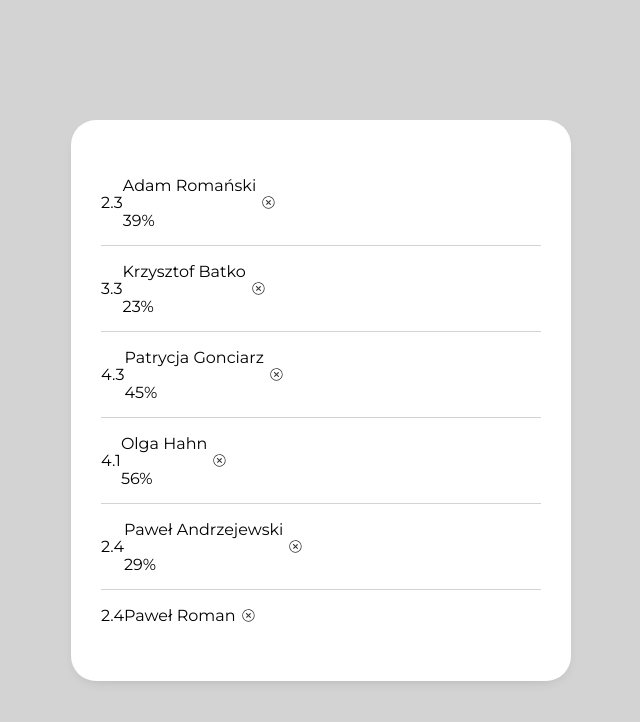
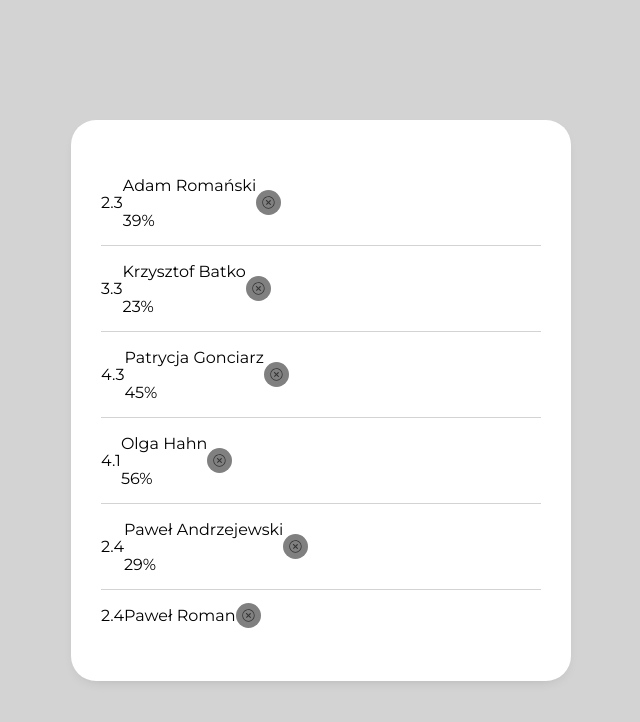
Before and after one commit to m-went/romans-exercise, a React (Create React App) app: page / in a window 1280 px wide. Shown: the top 722 px of the page, without its empty margins (319-959 px from the left). Built offline with nearby package versions, Linux system fonts and the light colour scheme.

Commit message:
add UserListButton component

```diff
--- /dev/null
+++ b/src/components/UserListButton/UserListButton.js
@@ -0,0 +1,12 @@
+import styles from './UserListButton.module.scss';
+import { ReactComponent as Icon } from '../../assets/icons/delete-icon.svg';
+
+function UserListButton(props) {
+  return (
+    <button className={`${styles.button}`}>
+      <Icon />
+    </button>
+  );
+}
+
+export default UserListButton;
--- /dev/null
+++ b/src/components/UserListButton/UserListButton.module.scss
@@ -0,0 +1,15 @@
+.button {
+  width: 25px;
+  height: 25px;
+  background-color: grey;
+  border-radius: 50px;
+  border: none;
+  color: white;
+  display: flex;
+  justify-content: center;
+  align-items: center;
+  svg {
+    width: 100%;
+    height: 100%;
+  }
+}
--- a/src/components/UserListItem/UserListItem.js
+++ b/src/components/UserListItem/UserListItem.js
@@ -1,5 +1,5 @@
 import styles from './UserListItem.module.scss';
-import { ReactComponent as Icon } from '../../assets/icons/delete-icon.svg';
+import Button from '../UserListButton/UserListButton';
 
 function UserListItem(props) {
   const { name, attendance, average } = props.user;
@@ -10,9 +10,7 @@ function UserListItem(props) {
         <p>{name}</p>
         <p>{attendance}</p>
       </div>
-      <button className={`${styles.button}`}>
-        <Icon />
-      </button>
+      <Button />
     </div>
   );
 }
--- a/src/components/UserListItem/UserListItem.module.scss
+++ b/src/components/UserListItem/UserListItem.module.scss
@@ -11,18 +11,3 @@
     background-color: lightgrey;
   }
 }
-
-.button {
-  width: 25px;
-  height: 25px;
-  background-color: white;
-  border: none;
-  color: white;
-  display: flex;
-  justify-content: center;
-  align-items: center;
-  svg {
-    width: 100%;
-    height: 100%;
-  }
-}
```
